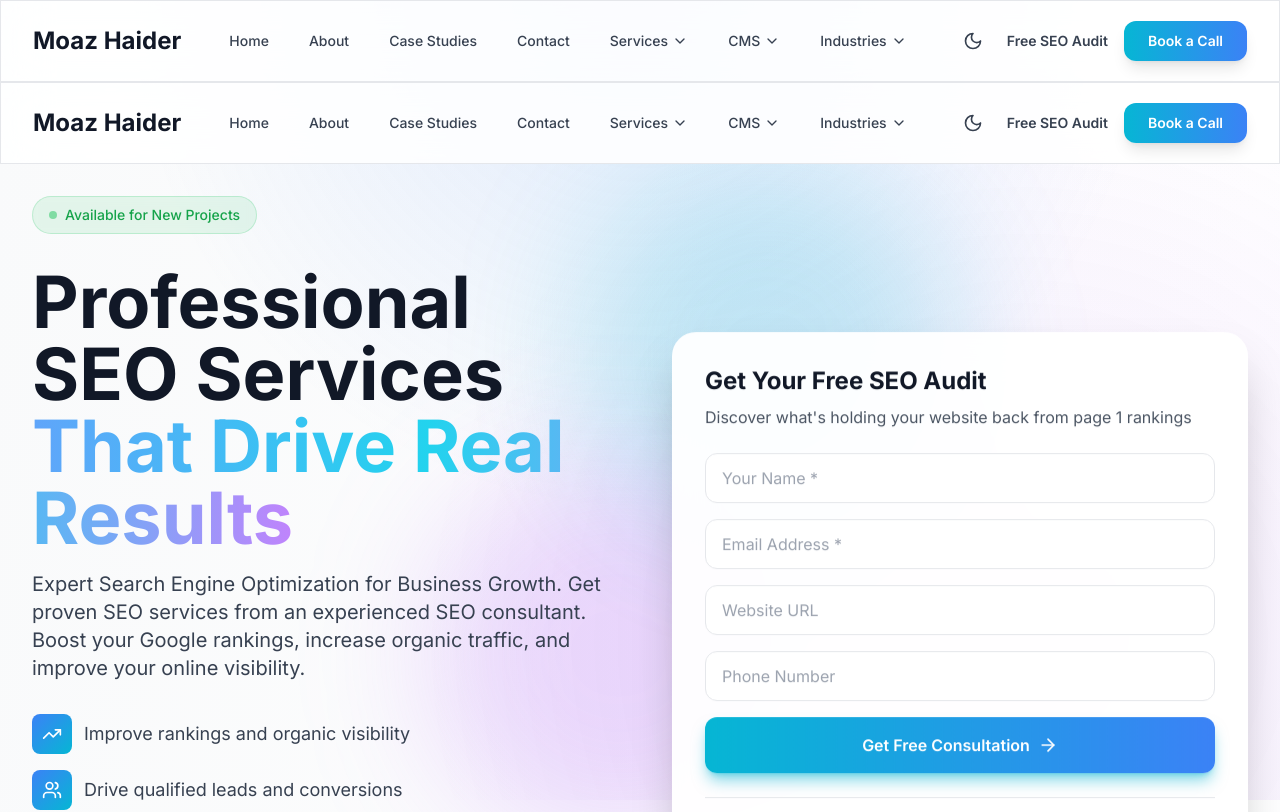
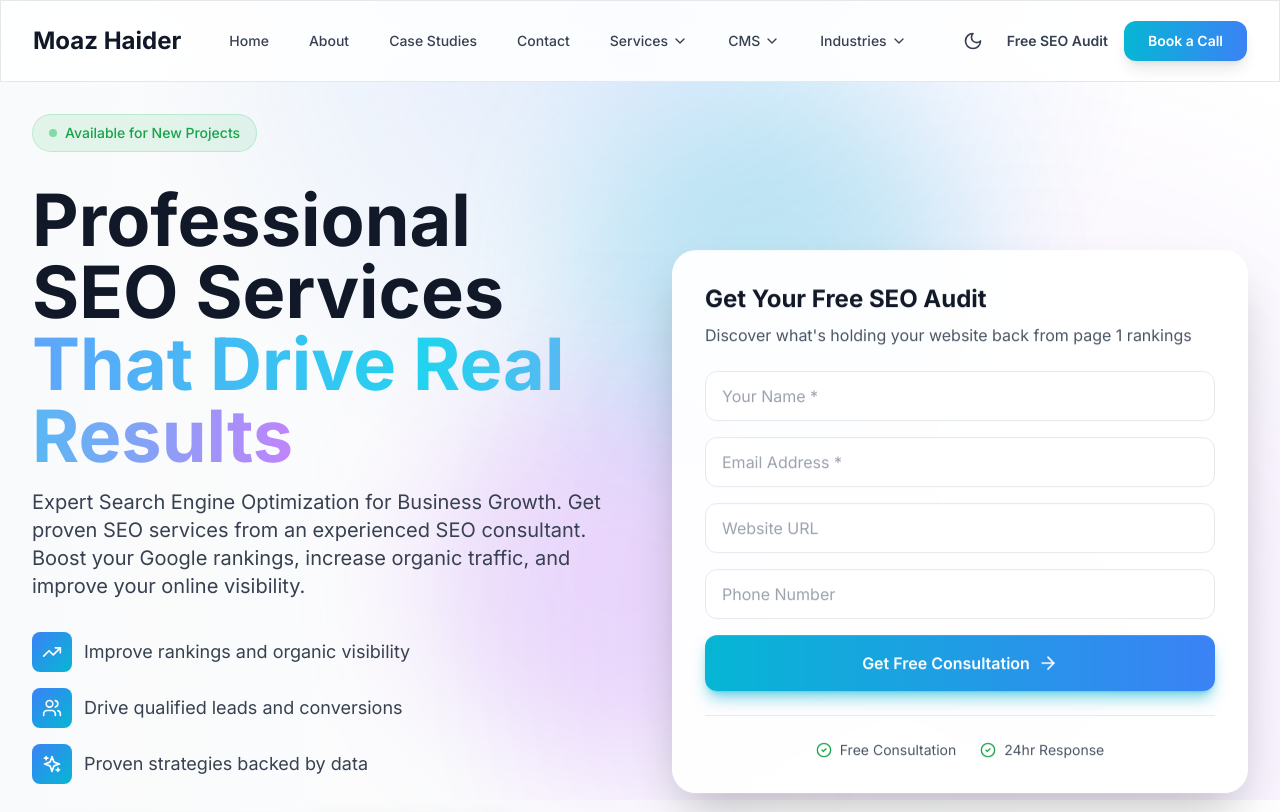
Before and after one commit to MoazHaider8/moazhaider-portfolio, a Next.js app: page / in a window 1280 px wide. Shown: the top 812 px of the page. Built offline with nearby package versions, Linux system fonts and the light colour scheme.

Commit message:
Fix double header/footer issue - remove Header/Footer from LayoutWrapper since they're in layout.tsx

```diff
--- a/components/LayoutWrapper.tsx
+++ b/components/LayoutWrapper.tsx
@@ -1,14 +1,5 @@
 "use client";
 
-import Header from "./Header";
-import Footer from "./Footer";
-
 export default function LayoutWrapper({ children }: { children: React.ReactNode }) {
-  return (
-    <>
-      <Header />
-      <main>{children}</main>
-      <Footer />
-    </>
-  );
+  return <>{children}</>;
 }
```
